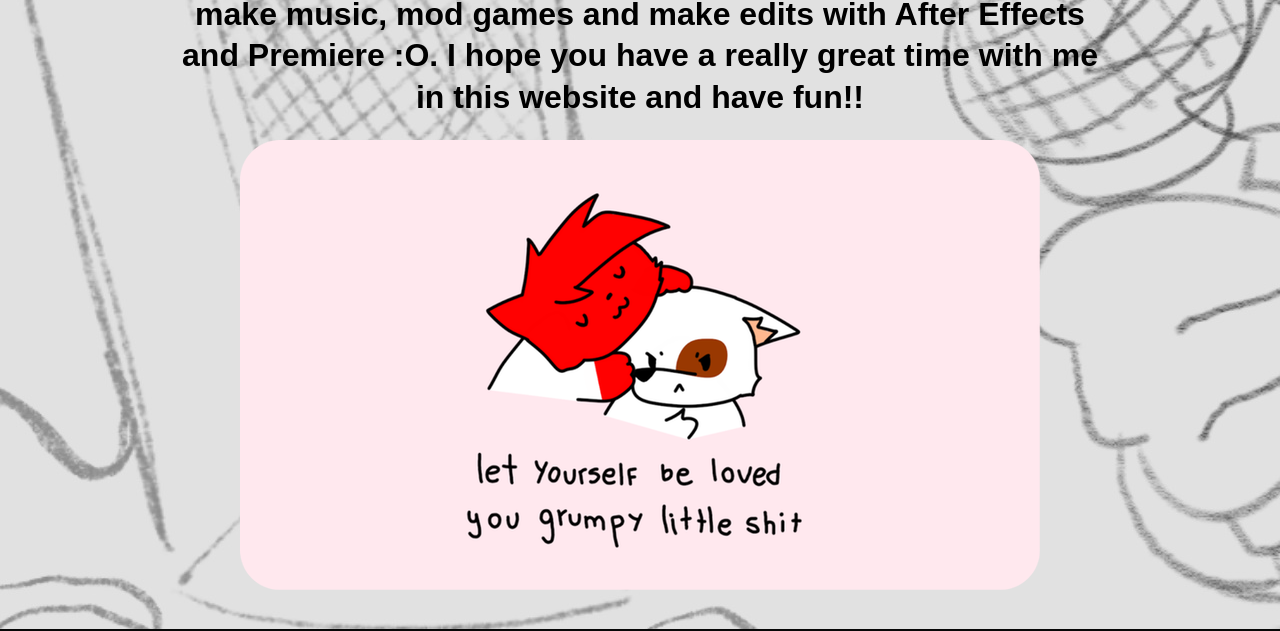
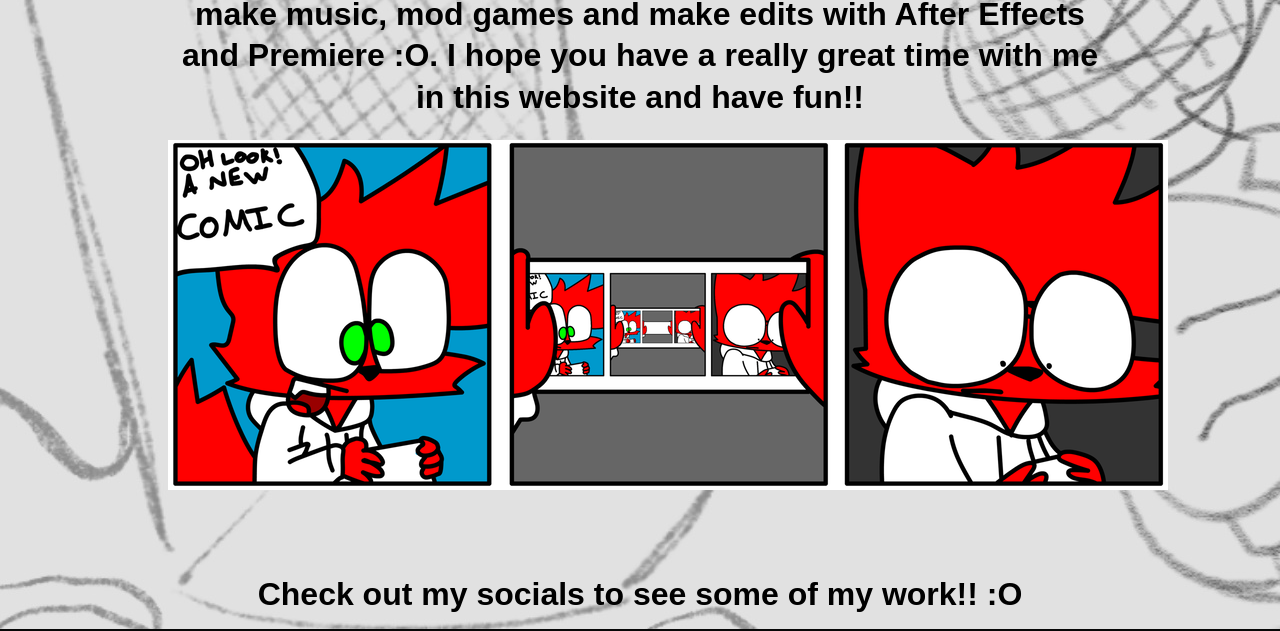
Before and after one commit to florafox/fulgenciis-homepage, a plain HTML site: page index.html in a window 1280 px wide. Shown: the part 509-1140 px from the top of the page. Drawn offline with Linux system fonts and the light colour scheme; a script that the page names is missing.

Commit message:
Update index.html

```diff
--- a/index.html
+++ b/index.html
@@ -24,7 +24,7 @@
 <br>
 <h1 style="color: rgb(0, 0, 0)">About me:</h1>
 <h1 style="color: rgb(0, 0, 0)">I am a Furry, taken, a animator from spain wich likes to have romantic moments with his girl Flora, loves to draw, animate, make music, mod games and make edits with After Effects and Premiere :O. I hope you have a really great time with me in this website and have fun!!</h1>
-<img src="images/banner.png">
+<img src="images/comic.png">
 <br>
 <br>
 <br>
```
